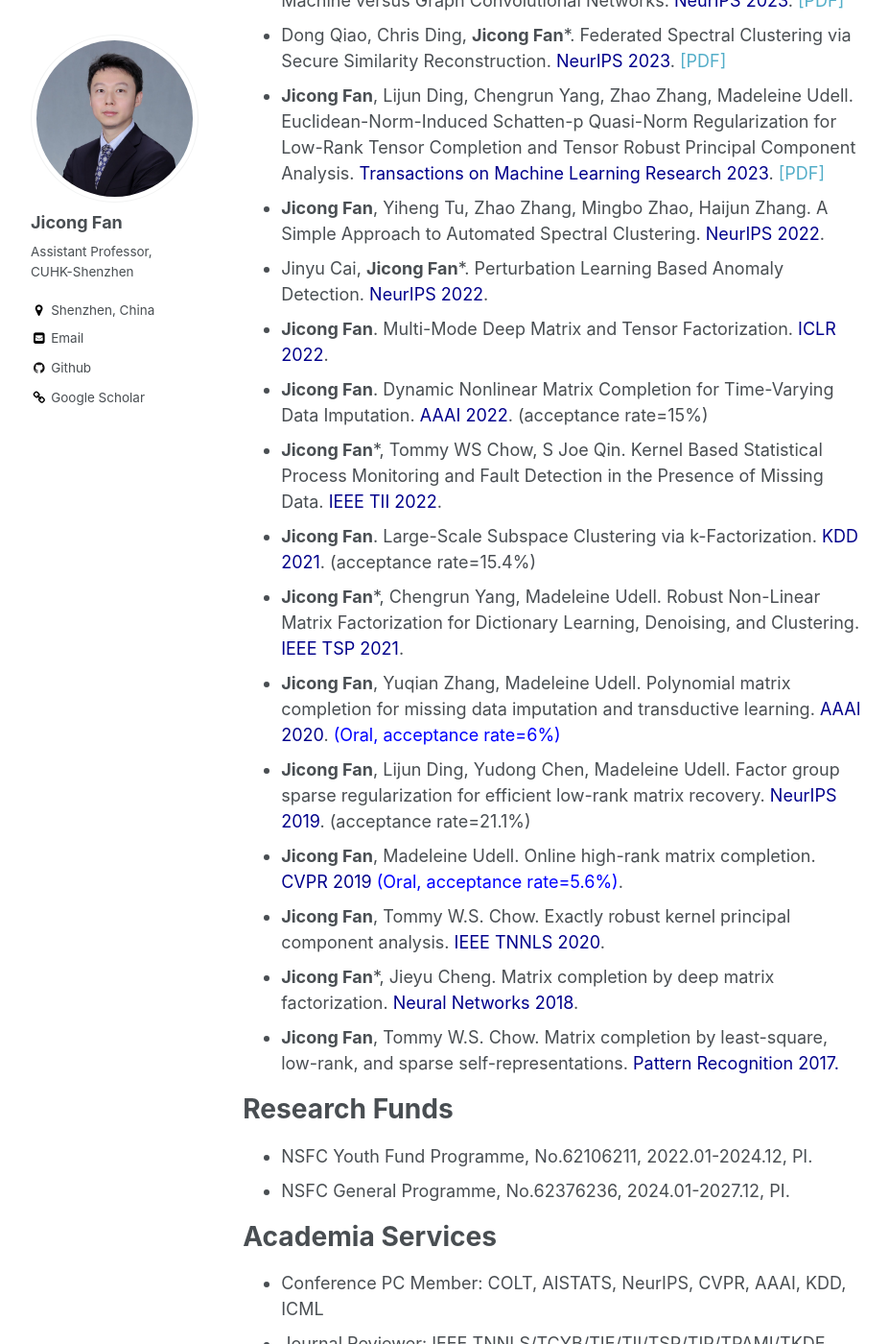
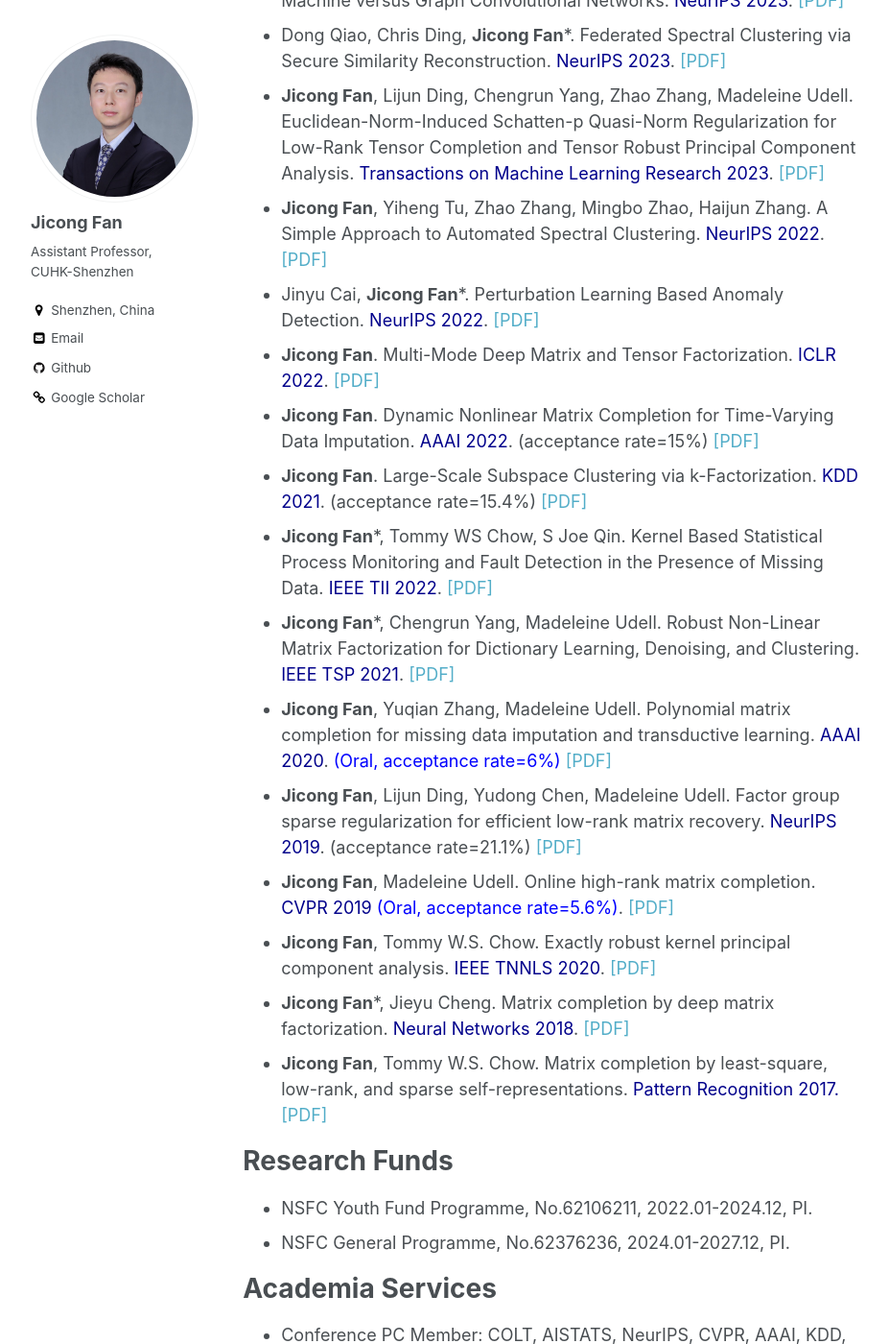
Before and after one commit to jicongfan/jicongfan.github.io, a Jekyll site: the page built from _pages/about.md, in a window 1280 px wide and 1400 px high, scrolled down 2155 px. Shown: the whole window at 96% size, without its empty margins (86-1013 px from the left). Built offline with Jekyll 4.4.1, drawn with Linux system fonts in a browser that asks for light colours.

Commit message:
Update about.md

```diff
--- a/_pages/about.md
+++ b/_pages/about.md
@@ -48,21 +48,21 @@ Selected Publications
 * Ziheng Sun, Chris Ding, <strong>Jicong Fan</strong>*. Lovász Principle for Unsupervised Graph Representation Learning. <font color=DarkBlue> NeurIPS 2023</font>. <a href="https://proceedings.neurips.cc/paper_files/paper/2023/file/b61da4f02b271cb7b5e3d538e2b78fb9-Paper-Conference.pdf">[PDF]</a>
 * Zhihao Wu, Zhao Zhang, <strong>Jicong Fan</strong>*. Graph Convolutional Kernel Machine versus Graph Convolutional Networks. <font color=DarkBlue>NeurIPS 2023</font>.
 <a href="https://proceedings.neurips.cc/paper_files/paper/2023/file/3ec6c6fc9065aa57785eb05dffe7c3db-Paper-Conference.pdf">[PDF]</a>
-* Dong Qiao, Chris Ding, <strong>Jicong Fan</strong>*. Federated Spectral Clustering via Secure Similarity Reconstruction. <font color=DarkBlue>NeurIPS 2023</font>. <a href="https://proceedings.neurips.cc/paper_files/paper/2023/file/3ec6c6fc9065aa57785eb05dffe7c3db-Paper-Conference.pdf">[PDF]</a>
+* Dong Qiao, Chris Ding, <strong>Jicong Fan</strong>*. Federated Spectral Clustering via Secure Similarity Reconstruction. <font color=DarkBlue>NeurIPS 2023</font>. <a href="https://proceedings.neurips.cc/paper_files/paper/2023/file/b6cd2650926d332c86a84c48529cc421-Paper-Conference.pdf">[PDF]</a>
 * <strong>Jicong Fan</strong>, Lijun Ding, Chengrun Yang, Zhao Zhang, Madeleine Udell. Euclidean-Norm-Induced Schatten-p Quasi-Norm Regularization for Low-Rank Tensor Completion and Tensor Robust Principal Component Analysis. <font color=DarkBlue>Transactions on Machine Learning Research 2023</font>. <a href="https://openreview.net/pdf?id=Grhi800jVz">[PDF]</a>
-* <strong>Jicong Fan</strong>, Yiheng Tu, Zhao Zhang, Mingbo Zhao, Haijun Zhang. A Simple Approach to Automated Spectral Clustering. <font color=DarkBlue>NeurIPS 2022</font>.
-* Jinyu Cai, <strong>Jicong Fan</strong>*. Perturbation Learning Based Anomaly Detection. <font color=DarkBlue>NeurIPS 2022</font>.
-* <strong>Jicong Fan</strong>. Multi-Mode Deep Matrix and Tensor Factorization. <font color=DarkBlue>ICLR 2022</font>.
-* <strong>Jicong Fan</strong>. Dynamic Nonlinear Matrix Completion for Time-Varying Data Imputation. <font color=DarkBlue>AAAI 2022</font>. (acceptance rate=15%)
-* <strong>Jicong Fan</strong>*, Tommy WS Chow, S Joe Qin. Kernel Based Statistical Process Monitoring and Fault Detection in the Presence of Missing Data. <font color=DarkBlue>IEEE TII 2022</font>.
-* <strong>Jicong Fan</strong>. Large-Scale Subspace Clustering via k-Factorization. <font color=DarkBlue>KDD 2021</font>. (acceptance rate=15.4%)
-* <strong>Jicong Fan</strong>*, Chengrun Yang, Madeleine Udell. Robust Non-Linear Matrix Factorization for Dictionary Learning, Denoising, and Clustering. <font color=DarkBlue>IEEE TSP 2021</font>.
-* <strong>Jicong Fan</strong>, Yuqian Zhang, Madeleine Udell. Polynomial matrix completion for missing data imputation and transductive learning. <font color=DarkBlue>AAAI 2020</font>. <font color=blue>(Oral, acceptance rate=6%)</font>
-* <strong>Jicong Fan</strong>, Lijun Ding, Yudong Chen, Madeleine Udell. Factor group sparse regularization for efficient low-rank matrix recovery. <font color=DarkBlue>NeurIPS 2019</font>. (acceptance rate=21.1%)
-* <strong>Jicong Fan</strong>, Madeleine Udell. Online high-rank matrix completion. <font color=DarkBlue>CVPR 2019</font> <font color=blue>(Oral, acceptance rate=5.6%)</font>.
-* <strong>Jicong Fan</strong>, Tommy W.S. Chow. Exactly robust kernel principal component analysis. <font color=DarkBlue>IEEE TNNLS 2020</font>.
-* <strong>Jicong Fan</strong>*, Jieyu Cheng. Matrix completion by deep matrix factorization. <font color=DarkBlue>Neural Networks 2018</font>.
-* <strong>Jicong Fan</strong>, Tommy W.S. Chow. Matrix completion by least-square, low-rank, and sparse self-representations. <font color=DarkBlue>Pattern Recognition 2017.</font>
+* <strong>Jicong Fan</strong>, Yiheng Tu, Zhao Zhang, Mingbo Zhao, Haijun Zhang. A Simple Approach to Automated Spectral Clustering. <font color=DarkBlue>NeurIPS 2022</font>.	<a href="https://proceedings.neurips.cc/paper_files/paper/2022/file/407fb8c5f3fda374c57d1bb18313ea5d-Paper-Conference.pdf">[PDF]</a>
+* Jinyu Cai, <strong>Jicong Fan</strong>*. Perturbation Learning Based Anomaly Detection. <font color=DarkBlue>NeurIPS 2022</font>. <a href="https://proceedings.neurips.cc/paper_files/paper/2022/file/5c261ccdc44fbd32fbb344fa578a1844-Paper-Conference.pdf">[PDF]</a>
+* <strong>Jicong Fan</strong>. Multi-Mode Deep Matrix and Tensor Factorization. <font color=DarkBlue>ICLR 2022</font>. <a href="https://openreview.net/pdf?id=6YVIk0sAkF_">[PDF]</a>
+* <strong>Jicong Fan</strong>. Dynamic Nonlinear Matrix Completion for Time-Varying Data Imputation. <font color=DarkBlue>AAAI 2022</font>. (acceptance rate=15%) <a href="https://ojs.aaai.org/index.php/AAAI/article/view/20612">[PDF]</a>
+* <strong>Jicong Fan</strong>. Large-Scale Subspace Clustering via k-Factorization. <font color=DarkBlue>KDD 2021</font>. (acceptance rate=15.4%) <a href="https://dl.acm.org/doi/pdf/10.1145/3447548.3467267">[PDF]</a>
+* <strong>Jicong Fan</strong>*, Tommy WS Chow, S Joe Qin. Kernel Based Statistical Process Monitoring and Fault Detection in the Presence of Missing Data. <font color=DarkBlue>IEEE TII 2022</font>. <a href="https://ieeexplore.ieee.org/abstract/document/9568741/">[PDF]</a>
+* <strong>Jicong Fan</strong>*, Chengrun Yang, Madeleine Udell. Robust Non-Linear Matrix Factorization for Dictionary Learning, Denoising, and Clustering. <font color=DarkBlue>IEEE TSP 2021</font>. <a href="https://ieeexplore.ieee.org/abstract/document/9366807">[PDF]</a>
+* <strong>Jicong Fan</strong>, Yuqian Zhang, Madeleine Udell. Polynomial matrix completion for missing data imputation and transductive learning. <font color=DarkBlue>AAAI 2020</font>. <font color=blue>(Oral, acceptance rate=6%)</font> <a href="https://ojs.aaai.org/index.php/AAAI/article/view/5796">[PDF]</a>
+* <strong>Jicong Fan</strong>, Lijun Ding, Yudong Chen, Madeleine Udell. Factor group sparse regularization for efficient low-rank matrix recovery. <font color=DarkBlue>NeurIPS 2019</font>. (acceptance rate=21.1%) <a href="https://proceedings.neurips.cc/paper/2019/file/0fc170ecbb8ff1afb2c6de48ea5343e7-Paper.pdf">[PDF]</a>
+* <strong>Jicong Fan</strong>, Madeleine Udell. Online high-rank matrix completion. <font color=DarkBlue>CVPR 2019</font> <font color=blue>(Oral, acceptance rate=5.6%)</font>. <a href="https://openaccess.thecvf.com/content_CVPR_2019/papers/Fan_Online_High_Rank_Matrix_Completion_CVPR_2019_paper.pdf">[PDF]</a>
+* <strong>Jicong Fan</strong>, Tommy W.S. Chow. Exactly robust kernel principal component analysis. <font color=DarkBlue>IEEE TNNLS 2020</font>. <a href="https://ieeexplore.ieee.org/abstract/document/8701558">[PDF]</a>
+* <strong>Jicong Fan</strong>*, Jieyu Cheng. Matrix completion by deep matrix factorization. <font color=DarkBlue>Neural Networks 2018</font>. <a href="https://www.sciencedirect.com/science/article/pii/S0925231217309621">[PDF]</a>
+* <strong>Jicong Fan</strong>, Tommy W.S. Chow. Matrix completion by least-square, low-rank, and sparse self-representations. <font color=DarkBlue>Pattern Recognition 2017.</font> <a href="https://www.sciencedirect.com/science/article/pii/S0031320317302030">[PDF]</a>
 
 Research Funds
 ======
```
